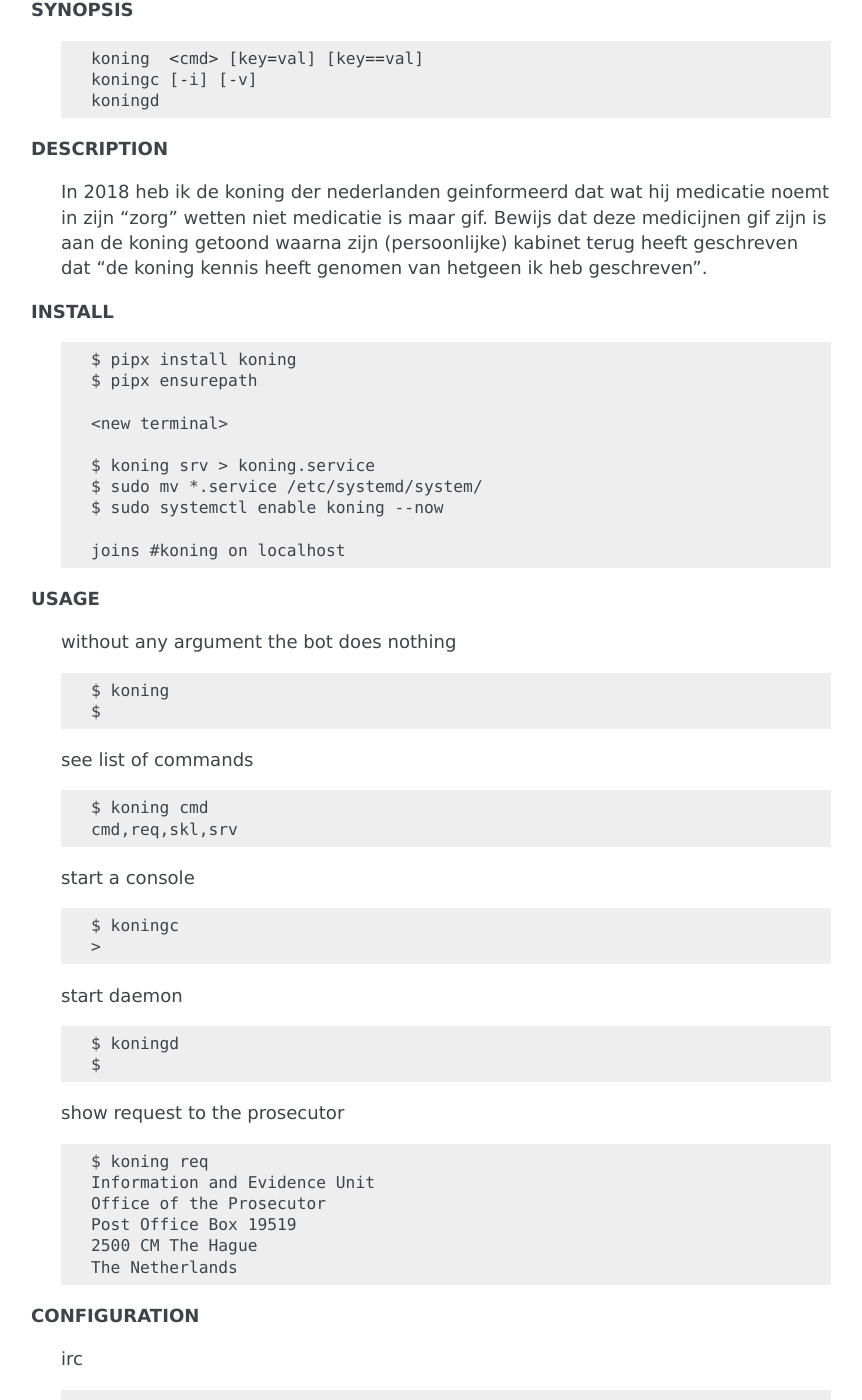
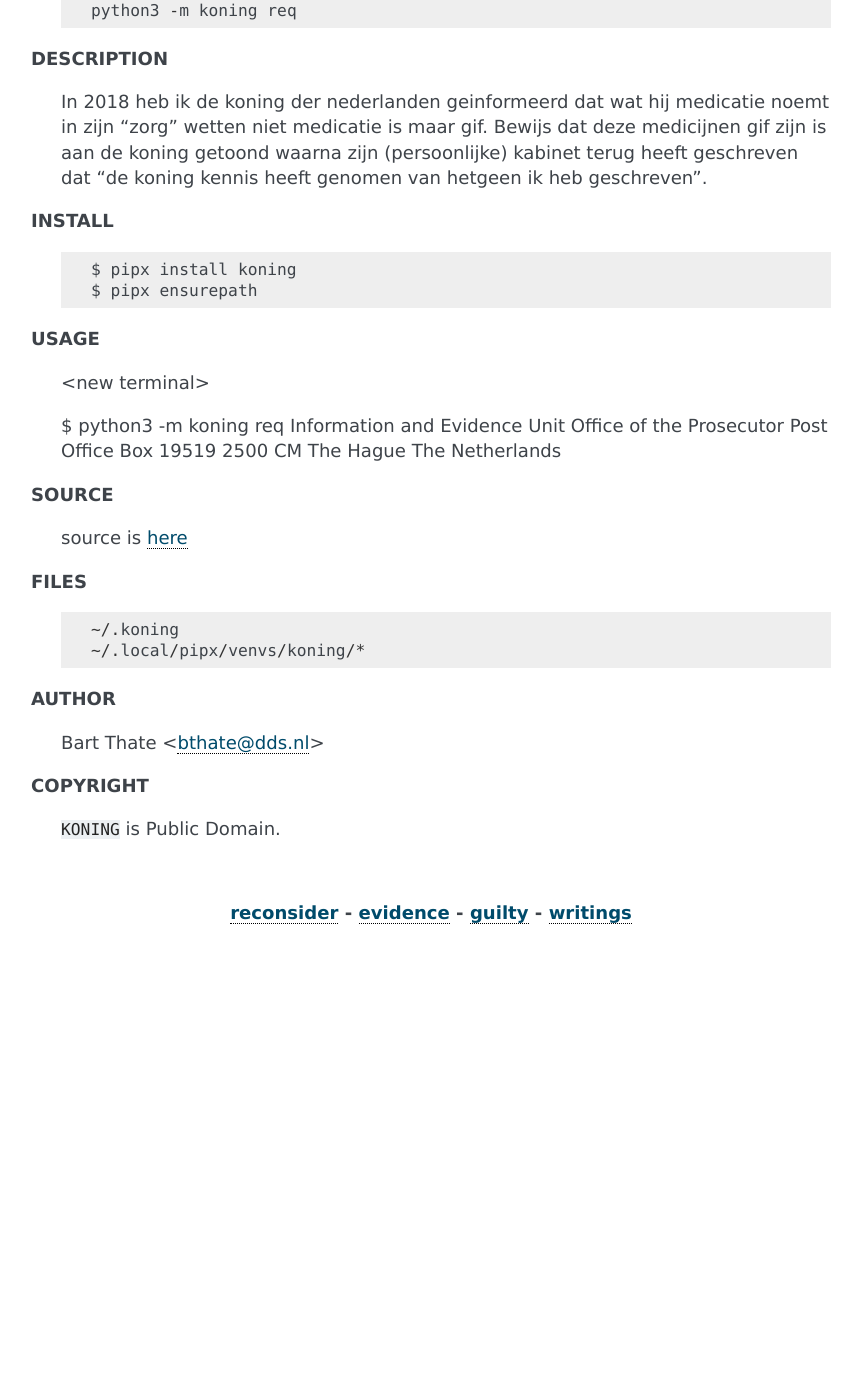
Before and after one commit to bthate/koning, a Sphinx documentation site: the page built from docs/manual.rst, in a window 1280 px wide and 1400 px high, scrolled down 373 px. Shown: the whole window, without its empty margins (169-1031 px from the left). Built offline with Sphinx 7.4.7, drawn with Linux system fonts in a browser that asks for light colours; after the commit the page ends 1346 px from its top, so only the background shows below that; some of the changed text lies outside the part shown.

Commit message:
update docs

```diff
--- a/docs/manual.rst
+++ b/docs/manual.rst
@@ -9,30 +9,19 @@
 
 .. raw:: html
 
-    <center>
-
-manual
-======
-
-.. raw:: html
-
-    </center>
-    <br>
-
+    <center><b>Manual</b></center><br>
 
 
 **NAME**
 
-    ``KONING`` - Bejaarden, Gehandicapten, Criminelen, Psychiatrische Patienten `! <source.html>`_
+    ``KONING`` - Bejaarden, Gehandicapten, Criminelen, Psychiatrische Patienten
 
 
 **SYNOPSIS**
 
     ::
 
-        koning  <cmd> [key=val] [key==val]
-        koningc [-i] [-v]
-        koningd
+        python3 -m koning req
 
 
 **DESCRIPTION**
@@ -52,95 +41,17 @@ manual
         $ pipx install koning
         $ pipx ensurepath
 
-        <new terminal>
-
-        $ koning srv > koning.service
-        $ sudo mv *.service /etc/systemd/system/
-        $ sudo systemctl enable koning --now
-
-        joins #koning on localhost
-
 
 **USAGE**
 
-    without any argument the bot does nothing
+        <new terminal>
 
-    ::
-
-        $ koning
-        $
-
-    see list of commands
-
-    ::
-
-        $ koning cmd
-        cmd,req,skl,srv
-
-
-    start a console
-
-    ::
-
-        $ koningc
-        >
-
-    start daemon
-
-    ::
-
-        $ koningd
-        $
-
-
-    show request to the prosecutor
-
-    ::
-
-        $ koning req
+        $ python3 -m koning req
         Information and Evidence Unit
         Office of the Prosecutor
         Post Office Box 19519
         2500 CM The Hague
         The Netherlands
-
-
-**CONFIGURATION**
-
-    irc
-
-    ::
-
-        $ koning cfg server=<server>
-        $ koning cfg channel=<channel>
-        $ koning cfg nick=<nick>
-
-    sasl
-
-    ::
-
-        $ koning pwd <nsvnick> <nspass>
-        $ koning cfg password=<frompwd>
-
-    rss
-
-    ::
-
-        $ koning rss <url>
-        $ koning dpl <url> <item1,item2>
-        $ koning rem <url>
-        $ koning nme <url> <name>
-
-
-**COMMANDS**
-
-    ::
-
-        cfg - irc configuration
-        cmd - commands
-        mre - displays cached output
-        pwd - sasl nickserv name/pass
-        req - reconsider
 
 
 **SOURCE**
@@ -154,9 +65,6 @@ manual
     ::
 
         ~/.koning
-        ~/.local/bin/koning
-        ~/.local/bin/koningc
-        ~/.local/bin/koningd
         ~/.local/pipx/venvs/koning/*
 
 
```
Also changed, not shown: docs/about.rst (+3 -10 lines), docs/index.rst (+1 -9 lines), docs/source.rst (+1 -9 lines), 1 other file.
